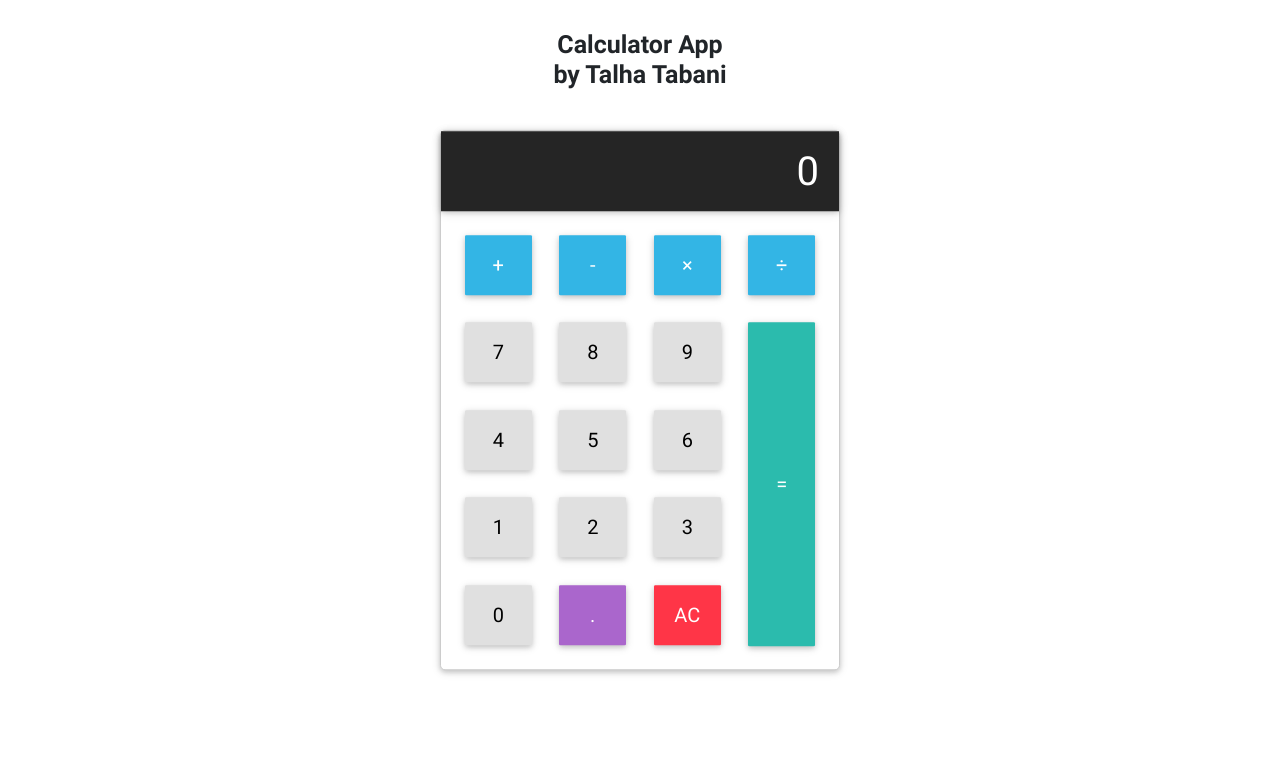
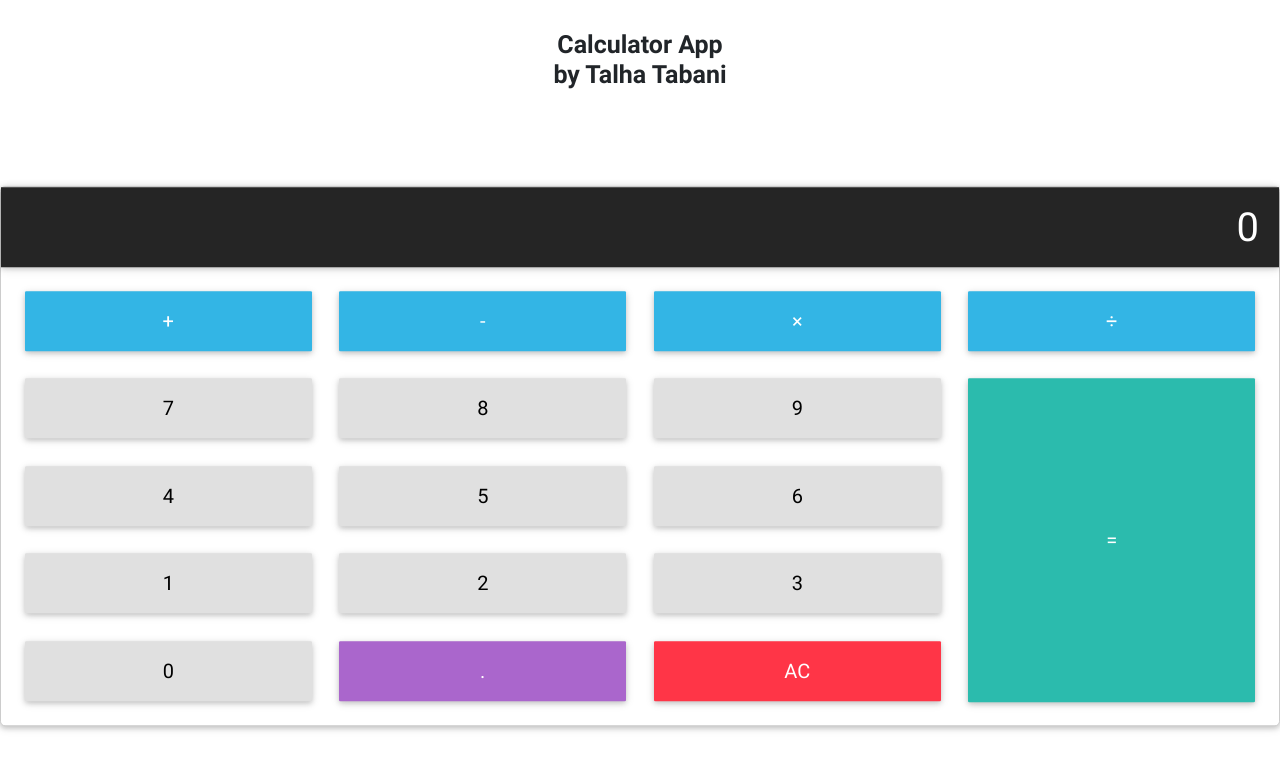
Before and after one commit to talhatabani/Saylani-Web-and-App, a plain HTML site: page public/calcApp/index.html in a window 1280 px wide. Drawn offline with Linux system fonts and the light colour scheme.

Commit message:
Update style.css

```diff
--- a/public/calcApp/css/style.css
+++ b/public/calcApp/css/style.css
@@ -15,10 +15,10 @@
       border: 1px solid #ccc;
       border-radius: 5px;
       position: absolute;
-      top: 50%;
+      top: 57%;
       left: 50%;
       transform: translate(-50%, -50%);
-      width: 400px;
+      width: 100%;
     }
 
     .calculator-screen {
```
